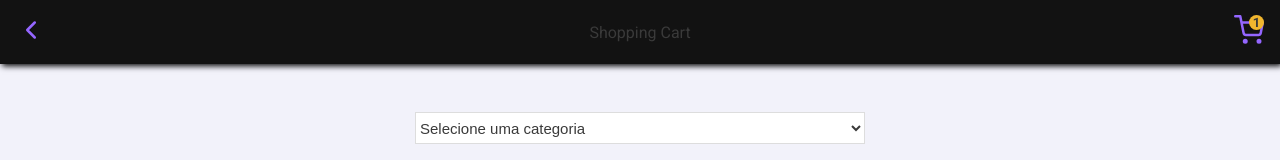
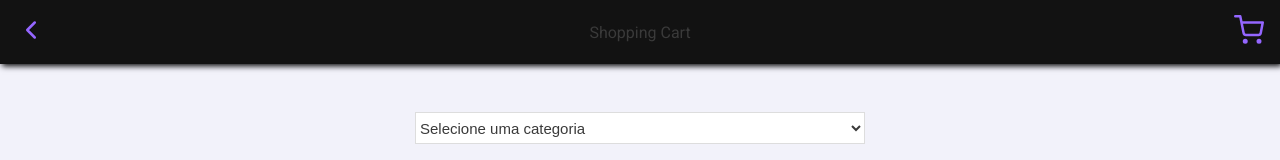
Before and after one commit to arlenvasconcelos/shopping-cart-web, a React (Create React App) app: page / in a window 1280 px wide. Shown: the top 160 px of the page. Built offline with nearby package versions, Linux system fonts and the light colour scheme.

Commit message:
add quantity of items on header

```diff
--- a/src/components/Header/index.jsx
+++ b/src/components/Header/index.jsx
@@ -1,10 +1,13 @@
 import React from 'react';
 import { FiShoppingCart, FiChevronLeft } from 'react-icons/fi';
+import { useSelector } from 'react-redux';
 import { Link } from 'react-router-dom';
 
 import { Container, ShoppingCartContent } from './styles';
 
 export default function Header() {
+  const { items } = useSelector((state) => state.shoppingCart);
+
   return (
     <>
       <Container>
@@ -14,7 +17,11 @@ export default function Header() {
         {/* <img src="asas" alt="Logo" /> */}
         <span>Shopping Cart</span>
         <ShoppingCartContent>
-          <span>1</span>
+          {
+            !!items.length && (
+              <span>{items.length}</span>
+            )
+          }
           <Link to="/shopping-cart">
             <FiShoppingCart size="30" />
           </Link>
```
Also changed, not shown: 1 other file (tests, documents, lock files or other folders).
